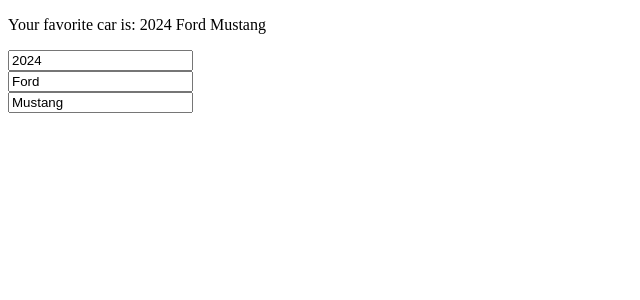
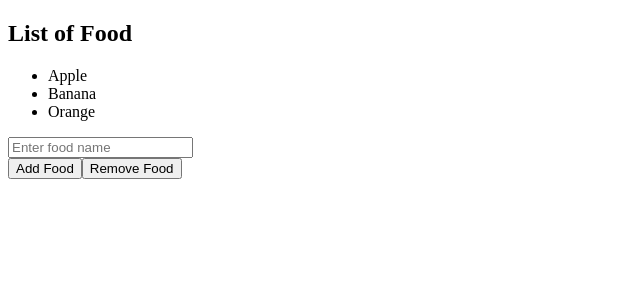
Before and after one commit to RaoufHamaissia/React, a React (Vite) app in the folder my-react-app/: page / in a window 1280 px wide. Shown: the top 300 px of the page, without its empty margins (0-640 px from the left). Built offline with nearby package versions, Linux system fonts and the light colour scheme.

Commit message:
updating an array in a state

```diff
--- a/my-react-app/src/MyComponent.jsx
+++ b/my-react-app/src/MyComponent.jsx
@@ -1,3 +1,4 @@
+import { element } from 'prop-types';
 import React,{useState} from 'react';
 // import { useState } from 'react';
 
@@ -7,26 +8,50 @@
 
     function MyComponent() {
 
-        const [car, setCar] = useState({year: 2024, make: "Ford", model: "Mustang"});
+        const [foods, setFoods] = useState(["Apple", "Banana", "Orange"]);
 
-        const handelYearChange = (event) => {
-            setCar(c => ({...c, year: event.target.value}));
+
+        const handelAddFood = () => {
+            const newFood = document.getElementById("foodInput").value;
+            document.getElementById("foodInput").value = "";
+
+            setFoods(f => [...f, newFood]);
+            // setFoods([...foods, newFood]);
+            // setFoods((prevFoods) => [...prevFoods, newFood]);
         }
-        const handelMakeChange = (event) => {
-            setCar(c => ({...c, make: event.target.value}));
+
+        /*
+        const handelRemoveFood = () => {
+            const foodToRemove = document.getElementById("foodInput").value;
+            document.getElementById("foodInput").value = "";
+            setFoods(f => f.filter(food => food !== foodToRemove));
+            // setFoods(foods.filter(food => food !== foodToRemove));
         }
-        const handelModelChange = (event) => {
-            setCar(c => ({...c, model: event.target.value}));
+        */
+
+        const handelRemoveFood = (index) => {
+
+                setFoods(f => f.filter((_, i) => i !== index));
+                // _ is a placeholder for the first argument of the filter function, which is the current element. and is not used in this case.
+                // setFoods(foods.filter((element, i) => i !== index));
         }
 
         return(
 
             <div>
-                <p>Your favorite car is: {car.year} {car.make} {car.model}</p>
+                <h2>List of Food</h2>
+                <ul>
+                    {foods.map((food, index) =>
+                        <li key={index} onClick={() => handelRemoveFood(index)}>
+                            {food}
+                        </li>)}
 
-                <input type="number" value={car.year} onChange={handelYearChange}/><br/>
-                <input type="text" value={car.make} onChange={handelMakeChange}/><br/>
-                <input type="text" value={car.model} onChange={handelModelChange}/><br/>
+
+                </ul>
+                <input type="text" id="foodInput" placeholder='Enter food name' /><br/>
+
+                <button onClick={handelAddFood}>Add Food</button>
+                <button onClick={handelRemoveFood}>Remove Food</button>
             </div>
 
 
--- a/my-react-app/src/index.css
+++ b/my-react-app/src/index.css
@@ -26,3 +26,8 @@
 .counter-button:hover {
   background-color: hsl(197, 100%, 40%);
 }
+
+li:hover {
+  background-color: hsl(197, 100%, 90%);
+  cursor: pointer;
+}
```
